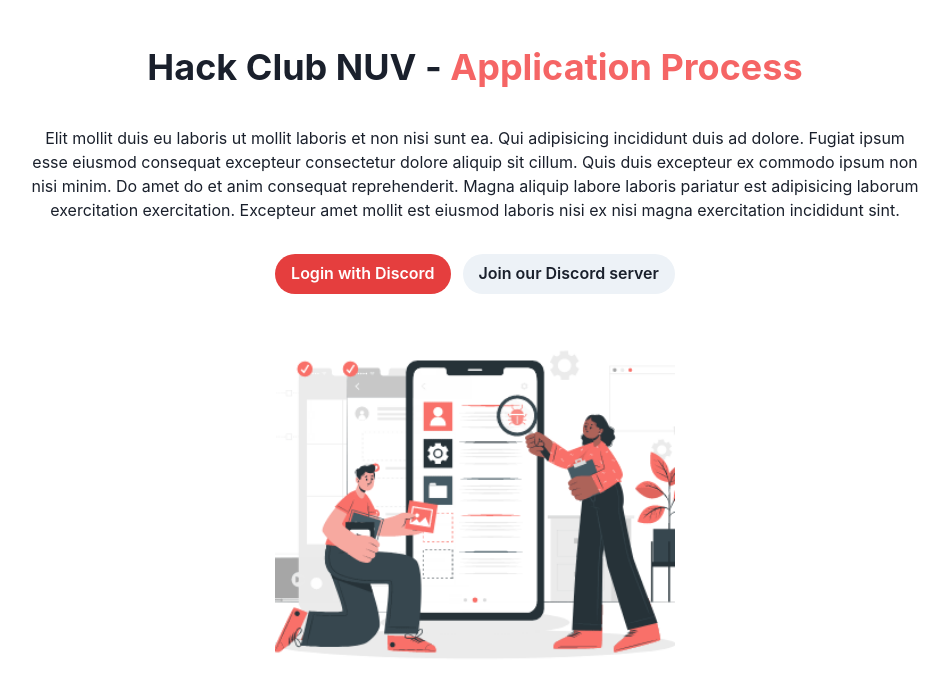
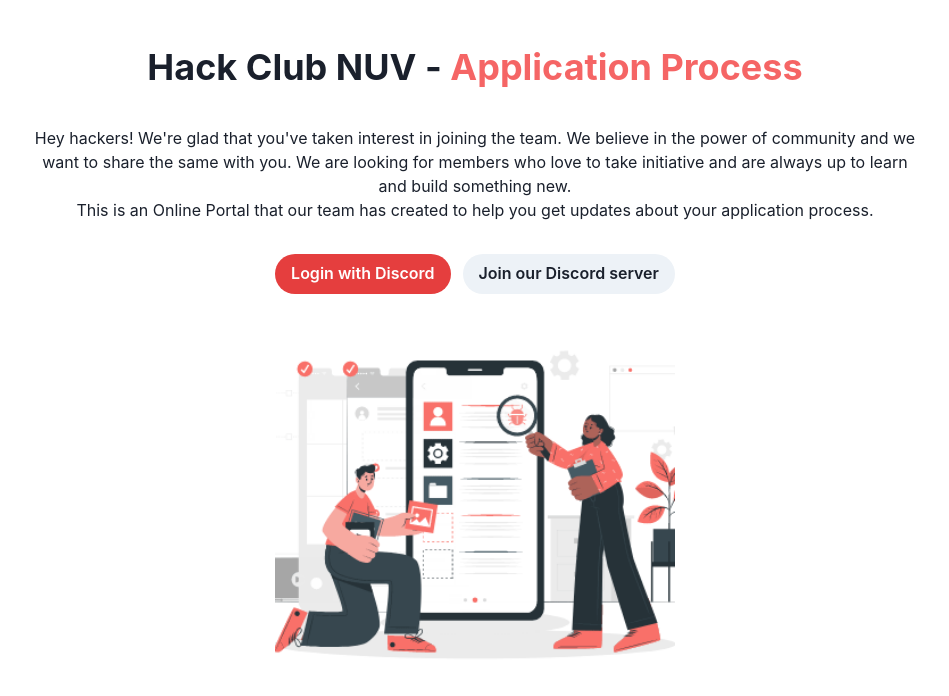
Before and after one commit to HackClubNUV/made-easy, a React (Create React App) app in the folder client/: page / in a window 1280 px wide. Shown: the top 696 px of the page, without its empty margins (165-1114 px from the left). Built offline with nearby package versions, Linux system fonts and the light colour scheme.

Commit message:
Home screen text change ✅

```diff
--- a/client/src/screens/HomeScreen.js
+++ b/client/src/screens/HomeScreen.js
@@ -28,11 +28,7 @@
             </Flex>
             <Container maxW="container.lg" paddingX={{ base: "5", md: "12" }} marginBottom="8">
                 <Text textAlign={{ base: "justify", md: "center" }}>
-                    Elit mollit duis eu laboris ut mollit laboris et non nisi sunt ea. Qui adipisicing incididunt duis
-                    ad dolore. Fugiat ipsum esse eiusmod consequat excepteur consectetur dolore aliquip sit cillum.
-                    Quis duis excepteur ex commodo ipsum non nisi minim. Do amet do et anim consequat reprehenderit.
-                    Magna aliquip labore laboris pariatur est adipisicing laborum exercitation exercitation. Excepteur
-                    amet mollit est eiusmod laboris nisi ex nisi magna exercitation incididunt sint.
+                Hey hackers! We're glad that you've taken interest in joining the team. We believe in the power of community and we want to share the same with you. We are looking for members who love to take initiative and are always up to learn and build something new. <br/>This is an Online Portal that our team has created to help you get updates about your application process.
                 </Text>
             </Container>
             <Flex flexDirection={{ base: "column", md: "row" }} alignItems="center">
```
